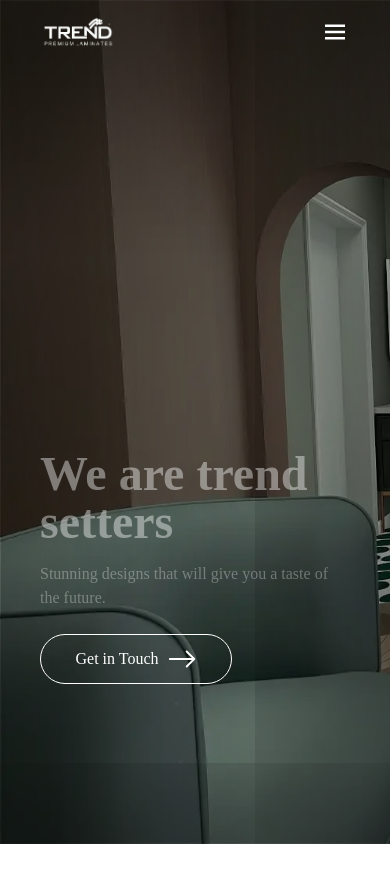
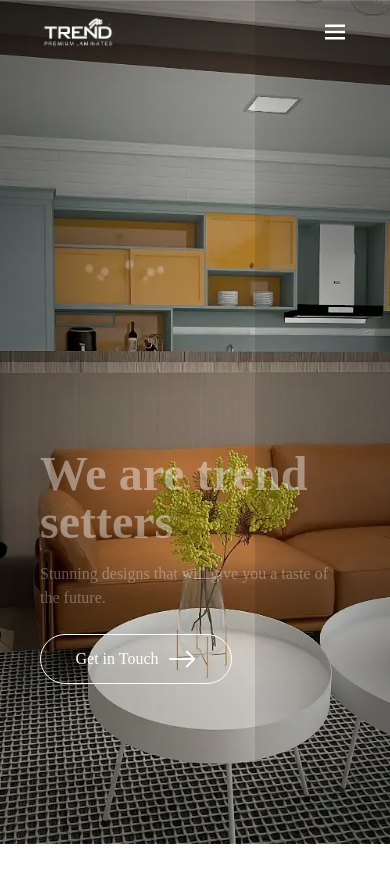
Before and after one commit to lemon-8/trend-laminates, a React (Create React App) app: page / in a window 390 px wide. Shown: the top 882 px of the page. Built offline with nearby package versions, Linux system fonts and the light colour scheme.

Commit message:
update: background aligned

```diff
--- a/src/App.css
+++ b/src/App.css
@@ -346,7 +346,4 @@ body::after {
   .mainCursor,.secondaryCursor{
     display: none;
   }
-  .slide-container{
-    background-position: unset;
-  }
 }
```
